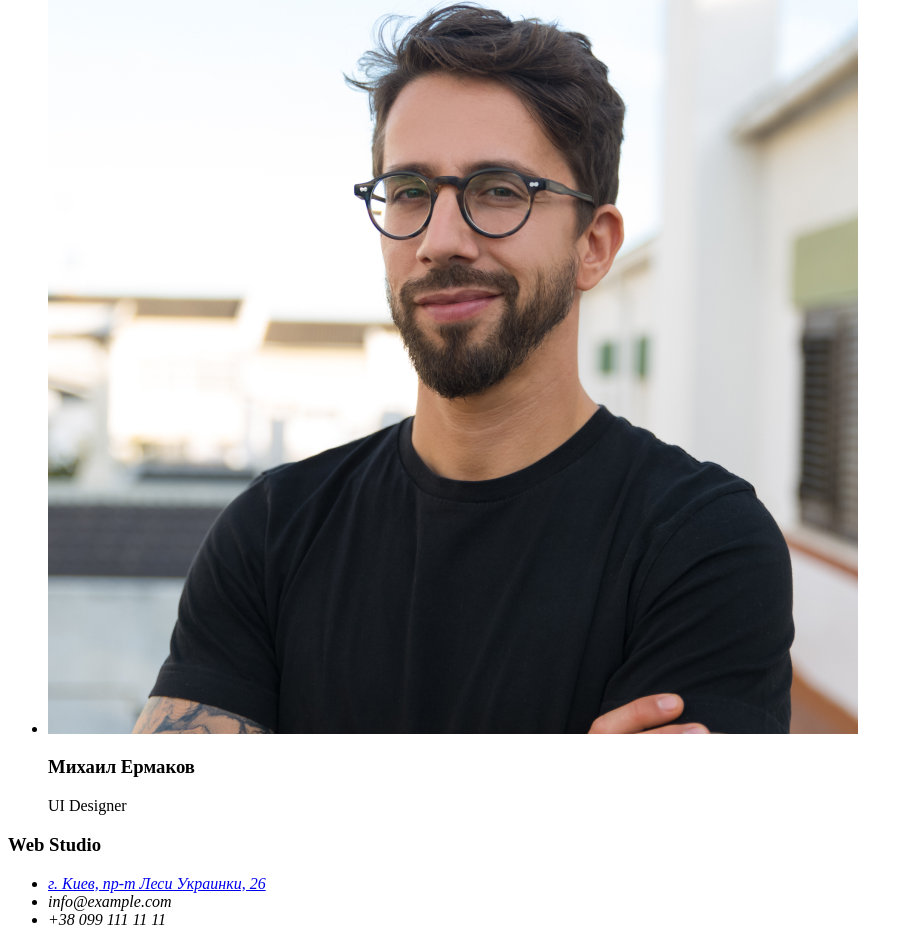
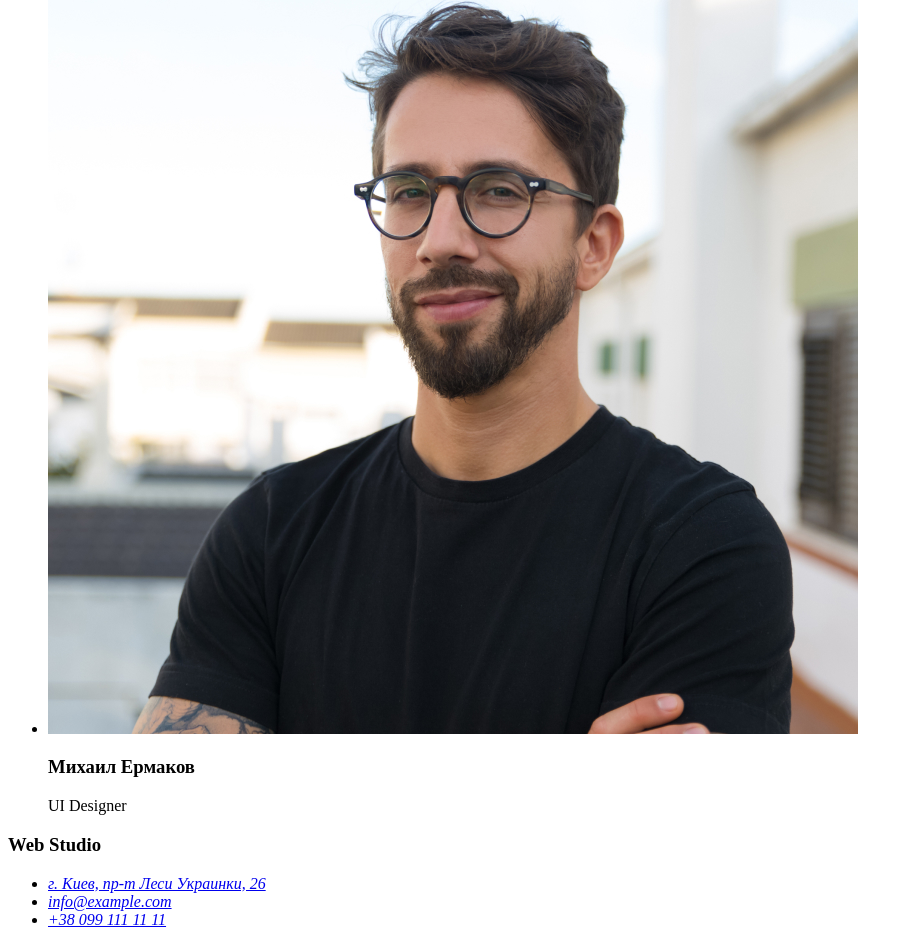
Before and after one commit to KrystynaDubenko/goit-markup-hw-01, a plain HTML site: page index.html in a window 1280 px wide. Shown: the part 4209-5154 px from the top of the page, without its empty margins (0-913 px from the left). Drawn offline with Linux system fonts and the light colour scheme.

Commit message:
fixed errors with links in foteer

```diff
--- a/index.html
+++ b/index.html
@@ -168,9 +168,11 @@
             </a>
           </li>
 
-          <li><a href="mailto:info@example.com"></a>info@example.com</li>
+          <li>
+              <a href="mailto:info@example.com">info@example.com</a>
+          </li>
 
-          <li><a href="cal:+380991111111"></a>+38 099 111 11 11</li>
+          <li><a href="cal:+380991111111">+38 099 111 11 11</a></li>
         </ul>
       </address>
     </footer>
```
